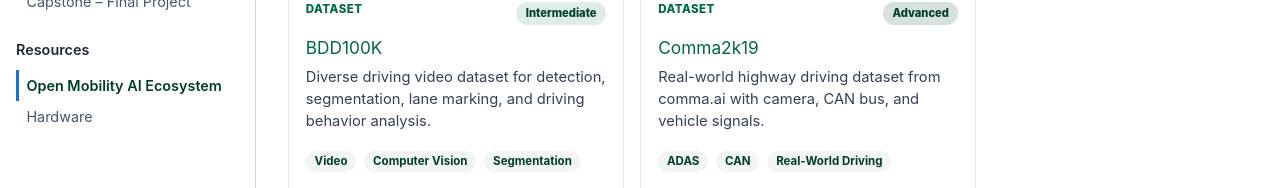
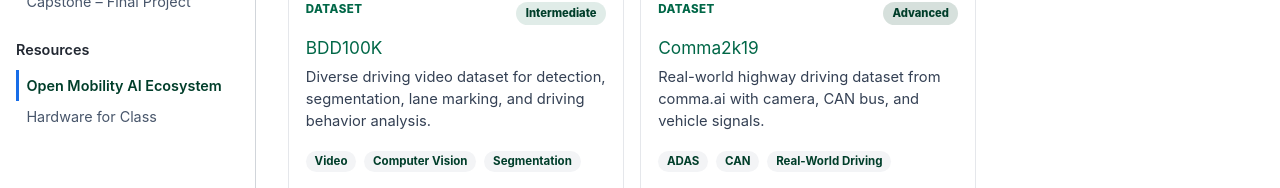
Before and after one commit to ai4mobility/ai4mobility.github.io, a Jupyter Book: the page built from resources.md, in a window 1280 px wide and 900 px high, scrolled down 562 px. Shown: the part 712-900 px from the top of the window. Built offline with Jupyter Book 1.0.4 settings and Sphinx 7.4.7 and the Sphinx Book theme 1.1.4, drawn with Linux system fonts in a browser that asks for light colours; pages that are not in the unit, such as notebooks, are missing from menus.

Commit message:
toc: rename the hardware sidebar entry to 'Hardware for Class'
Page H1 stays 'Hardware You Can Access in This Class'.

Co-Authored-By: Claude Opus 5 <noreply@anthropic.com>
Claude-Session: https://claude.ai/code/session_01Jhz7z5L9542gAbQDuqsAgS

```diff
--- a/_toc.yml
+++ b/_toc.yml
@@ -42,4 +42,4 @@ parts:
     chapters:
       - file: resources
       - file: hardware
-        title: Hardware
+        title: Hardware for Class
```
